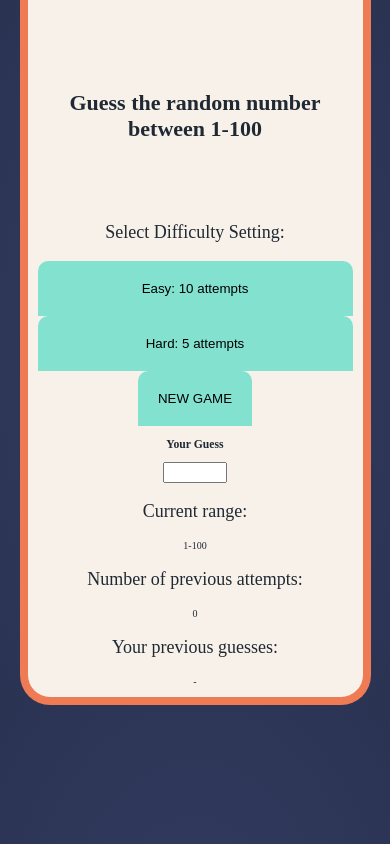
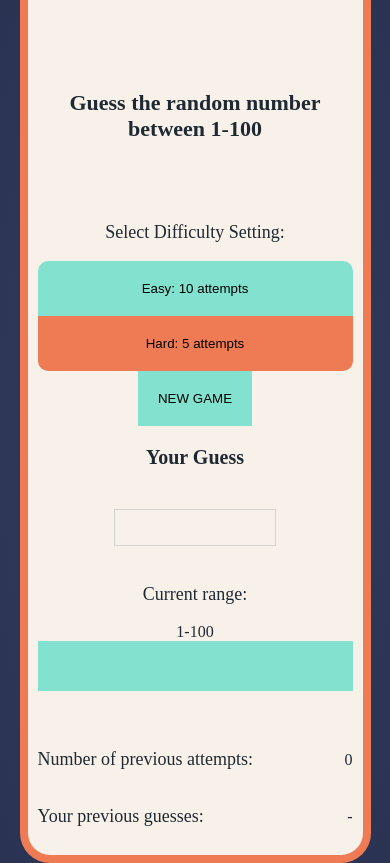
Before and after one commit to AudieRaymos/jsGame, a plain HTML site: page index.html in a window 390 px wide. Drawn offline with Linux system fonts and the light colour scheme.

Commit message:
set vars and main styling complete, add media query

```diff
--- a/styles.css
+++ b/styles.css
@@ -1,3 +1,11 @@
+:root {
+    --green: #83e1d0;
+    --red: #ef7b54;
+    --background: #f8f1e9;
+    --gradient-1: #343e63;
+    --gradient-2: #2a3352;
+}
+
 html{
     font-size: 10px;
     font-weight: 300;
@@ -6,13 +14,13 @@ html{
 body{
     width: 90vw;
     margin: 0 auto;
-    background: radial-gradient(#343e63, #2a3352);
+    background: radial-gradient(var(--gradient-1), var(--gradient-2));
 }
 
 main{
     text-align: center;
-    background-color: #f8f1e9;
-    border: solid #ef7b54;
+    background: var(--background);
+    border: solid var(--red);
     border-width: 0 8px 8px 8px;
     min-height: 80vh;
     border-radius: 0 0 3rem 3rem;
@@ -37,7 +45,61 @@ p {
 button {
     border: none;
     cursor: pointer;
-    background: #83e1d0;
+    background: var(--green);
     padding: 2rem;
     border-radius: 1rem 1rem 0 0;
 }
+
+button:last-child {
+    background: var(--red);
+    border-radius: 0 0 1rem 1rem;
+}
+
+h3 {
+    font-size: 2rem;
+}
+
+input {
+    border: 1px solid lightgrey;
+    background: transparent;
+    margin: 2rem 0;
+    padding: 1rem 0;
+    width: 16rem;
+    text-align: center;
+}
+
+#range {
+    display: flex;
+    background: var(--green);
+    height: 50px;
+    padding: 0;
+    margin: 0 0 4rem 0;
+}
+
+#rangeOutput {
+    font-size: 1.6rem;
+}
+
+.stats {
+    text-align: left;
+}
+
+.info {
+    display: flex;
+    justify-content: space-between;
+    align-items: center;
+}
+
+.info span {
+    font-size: 1.6rem;
+}
+
+#newGameButton {
+    border-radius: 0;
+}
+
+@media (min-width: 800px) {
+    body {
+        width: 60vw;
+    }
+}
```
